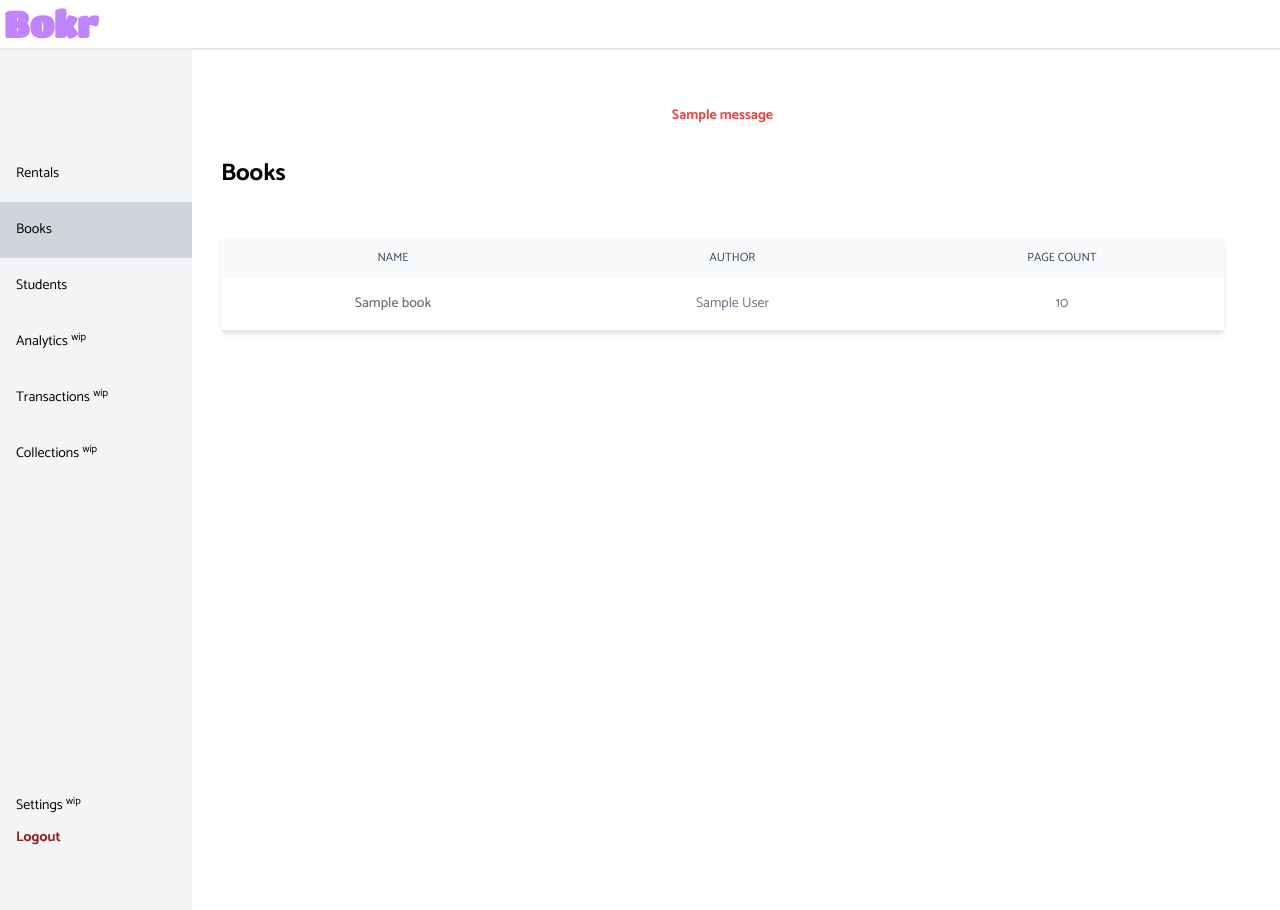
After one commit to spaceofmiah/dj-book-rental, a Django app: page /rentals/books/ in a window 1280 px wide. The commit adds this page. Run offline with Django 5.2, Linux system fonts and the light colour scheme; a user stored in the database is signed in; tables that the repository leaves empty hold one stand-in row (values such as "Sample post"); one stand-in notice (Sample message) is shown; parts of the project's set-up code (start-up, migrations or seed data) failed here and were passed over; some libraries are stand-ins or nearby versions.

Commit message:
fix: add books page

```diff
--- a/rentals/urls.py
+++ b/rentals/urls.py
@@ -7,6 +7,7 @@ urlpatterns = [
     path('rentage-price/', views.htmx_rentage_price, name='validate'),
     path('book-search/', views.htmx_book_search, name='search'),
     path('students/', views.students, name='students'),
+    path('books/', views.books, name='books'),
     path('rent/', views.rent, name='rent'),
     path('', views.rentals, name='index'),
 ]
--- a/rentals/views.py
+++ b/rentals/views.py
@@ -60,6 +60,18 @@ def students(request:HttpRequest):
 
     messages.add_message(request, messages.SUCCESS, "New student added successfully")
     return HttpResponseRedirect(reverse('rentals:students'))
+
+
+@login_required(redirect_field_name='redirect', login_url='/login')
+def books(request:HttpRequest):
+    return render(
+        request, 'books.html',
+        context={
+            'books': models.Book.objects.all(),
+            'active': 'books'
+        }
+    )
+
 
 
 @login_required(redirect_field_name='redirect', login_url='/login')
--- /dev/null
+++ b/templates/books.html
@@ -0,0 +1,61 @@
+{% extends 'structures/dashboard.html' %}
+{% load static %}
+
+{% block dataarea %}
+  <div class="p-2 md:p-14 container grow">
+    {% if messages %}
+    {% for message in messages %}
+    <div class="text-sm text-center font-bold text-red-500 mb-8">{{message}}</div>
+    {% endfor %}
+    {% endif %}
+
+    {% if form.errors %}
+      {% for field in form %}
+           {% for error in field.errors %}
+            <small class="text-sm text-red-500 font-bold"> {{field.label}}: {{ error|escape }} </small>
+           {% endfor %}
+      {% endfor %}
+    {% endif %}
+
+
+    <div class="">
+      <div class="flex flex-row justify-between place-items-center mb-12">
+        <h1 class="text-right text-2xl font-bold">Books</h1>
+      </div>
+    </div>
+
+    <div class="relative block overflow-x-scroll shadow-md">
+      <table class="w-full text-sm rtl:text-right text-gray-500">
+        <thead class="text-xs text-gray-700 uppercase bg-gray-50 dark:text-gray-400">
+          <tr>
+            <th scope="col" class="px-6 py-3">
+              Name
+            </th>
+            <th scope="col" class="px-6 py-3">
+              Author
+            </th>
+            <th scope="col" class="px-6 py-3">
+              Page Count
+            </th>
+          </tr>
+        </thead>
+        <tbody>
+          {% for book in books %}
+          <tr class="bg-white text-center border-b hover:bg-gray-100 cursor-pointer">
+            <th scope="row" class="px-6 py-4 font-medium whitespace-nowrap">
+              {{book.title}}
+            </th>
+            <td class="px-6 py-4">
+              {{book.author}}
+            </td>
+            <td class="px-6 py-4">
+              {{book.total_pages}}
+            </td>
+          </tr>
+          {% endfor %}
+        </tbody>
+      </table>
+    </div>
+
+  </div>
+{% endblock dataarea %}
--- a/templates/rentals.html
+++ b/templates/rentals.html
@@ -75,7 +75,7 @@
     </div>
   </div>
 
-  <div class="p-14 container grow">
+  <div class="p-2 md:p-14 container grow">
     {% if messages %}
     {% for message in messages %}
     <div class="text-sm text-center font-bold text-red-500 mb-8">{{message}}</div>
--- a/templates/structures/dashboard.html
+++ b/templates/structures/dashboard.html
@@ -22,6 +22,9 @@
         <div class="flex flex-col">
             <a href="{% url 'rentals:index' %}"  class="h-14 flex place-items-center  {% if active == 'rentals' %}bg-gray-300 font-bold{% else %} hover:bg-purple-100 {% endif %}" >
                 <span class="text-sm p-4">Rentals</span>
+            </a>
+            <a href="{% url 'rentals:books' %}"  class="h-14 flex place-items-center {% if active == 'books' %}bg-gray-300{% else %} hover:bg-purple-100 {% endif %}" >
+              <span class="text-sm p-4">Books</span>
             </a>
             <a href="{% url 'rentals:students' %}"  class="h-14 flex place-items-center {% if active == 'students' %}bg-gray-300{% else %} hover:bg-purple-100 {% endif %}" >
                 <span class="text-sm p-4">Students</span>
--- a/templates/students.html
+++ b/templates/students.html
@@ -54,7 +54,7 @@
     </div>
   </div>
 
-  <div class="p-14 container grow">
+  <div class="p-2 md:p-14 container grow">
     {% if messages %}
     {% for message in messages %}
     <div class="text-sm text-center font-bold text-red-500 mb-8">{{message}}</div>
```
